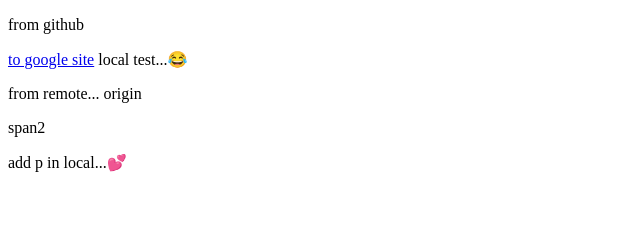
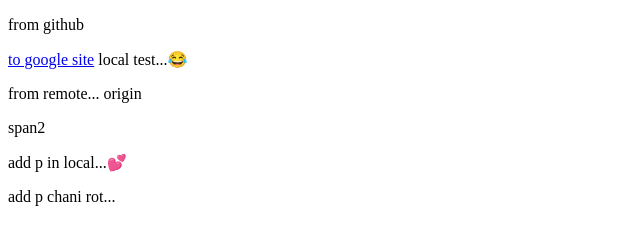
Before and after one commit to Chani-Rotenberg/EX05, a plain HTML site: page index.html in a window 1280 px wide. Shown: the whole page, without its empty margins (0-640 px from the left). Drawn offline with Linux system fonts and the light colour scheme.

Commit message:
add p chani

```diff
--- a/index.html
+++ b/index.html
@@ -14,6 +14,7 @@
     <p>from remote... origin</p>
     <span>span2</span>
     <p>add p in local...💕</p>
+    <p> add p chani rot...</p>
 
 </body>
 </html>
```
